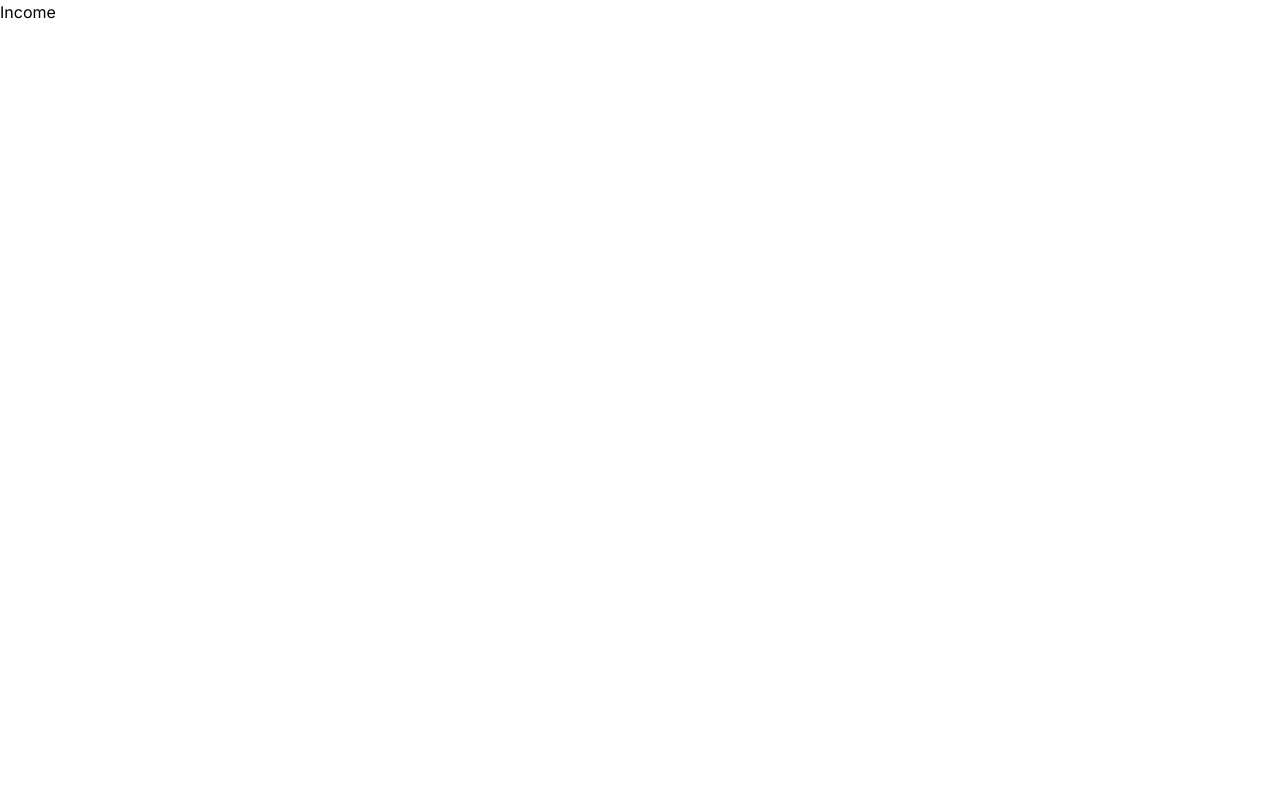
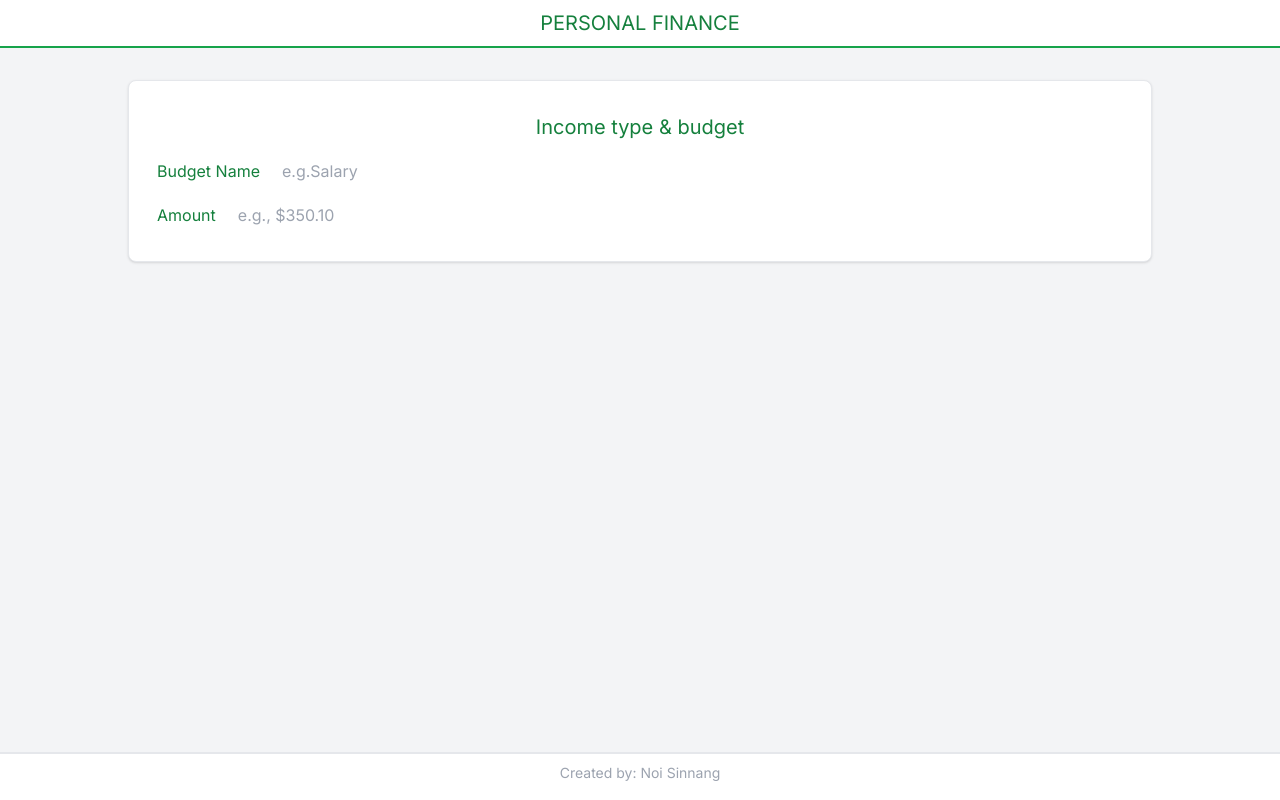
Before and after one commit to Noi-Git/finance-next-app, a Next.js app: page /income in a window 1280 px wide. Built offline with nearby package versions, Linux system fonts and the light colour scheme.

Commit message:
create navigation and income type card

```diff
--- a/package.json
+++ b/package.json
@@ -13,7 +13,8 @@
     "next": "14.2.3",
     "prisma": "^5.13.0",
     "react": "^18",
-    "react-dom": "^18"
+    "react-dom": "^18",
+    "react-router-dom": "^6.23.1"
   },
   "devDependencies": {
     "@types/node": "^20",
--- /dev/null
+++ b/src/app/expense/item-expense/page.tsx
@@ -0,0 +1,7 @@
+import React from 'react'
+
+const ItemExpense = () => {
+  return <div>ItemExpense</div>
+}
+
+export default ItemExpense
--- /dev/null
+++ b/src/app/expense/type-expense/page.tsx
@@ -0,0 +1,7 @@
+import React from 'react'
+
+const TypeIncome = () => {
+  return <div>TypeIncome</div>
+}
+
+export default TypeIncome
--- a/src/app/income/add-income/page.tsx
+++ /dev/null
@@ -1,7 +0,0 @@
-import React from 'react'
-
-const AddIncome = () => {
-  return <div> AddIncome</div>
-}
-
-export default AddIncome
--- /dev/null
+++ b/src/app/income/income.ts
@@ -0,0 +1,9 @@
+export const budgetCard =
+  'flex flex-col items-start justify-center self-start p-6 bg-white border border-gray-200 rounded-lg shadow hover:bg-gray-100 dark:bg-gray-800 dark:border-gray-700 dark:hover:bg-gray-700 m-8 w-[calc(80vw)]'
+
+export const cardTitle = 'text-xl flex text-center justify-center p-2 w-full'
+
+export const cardForm = 'p-1 w-full'
+
+export const cardLabel = 'pr-4'
+export const cardInput = 'w-80 p-1.5'
--- a/src/app/income/page.tsx
+++ b/src/app/income/page.tsx
@@ -1,7 +1,51 @@
 import React from 'react'
+import { budgetCard, cardForm, cardInput, cardLabel, cardTitle } from './income'
 
 const Income = () => {
-  return <div>Income</div>
+  return (
+    <>
+      <div className=' bg-gray-100 text-green-700 flex items-center justify-center h-[calc(88vh)]'>
+        <div className={budgetCard}>
+          <h2 className={cardTitle}>Income type & budget</h2>
+
+          <form method='POST' className={cardForm}>
+            <div>
+              <label className={cardLabel} htmlFor='newBudget'>
+                Budget Name
+              </label>
+              <input
+                type='text'
+                name='newBudget'
+                id='newBudget'
+                placeholder='e.g.Salary'
+                className={cardInput}
+                required
+              />
+            </div>
+          </form>
+          <form className={cardForm}>
+            <div>
+              <label className={cardLabel} htmlFor='newBudgetAmount'>
+                Amount
+              </label>
+              <input
+                type='number'
+                step='0.01'
+                name='newBudgetAmount'
+                id='newBudgetAmount'
+                placeholder='e.g., $350.10'
+                className={cardInput}
+                inputMode='decimal'
+                required
+              />
+            </div>
+          </form>
+          <input type='hidden' name='_action' value='createBudget' />
+          <button type='submit' className='btn btn--dark'></button>
+        </div>
+      </div>
+    </>
+  )
 }
 
 export default Income
--- /dev/null
+++ b/src/app/income/type-income/page.tsx
@@ -0,0 +1,7 @@
+import React from 'react'
+
+const TypeIncome = () => {
+  return <div> TypeIncome</div>
+}
+
+export default TypeIncome
--- a/src/app/layout.tsx
+++ b/src/app/layout.tsx
@@ -1,3 +1,6 @@
+import Notification from '@/components/Notification'
+import Navbar from '../components/Navbar'
+import Footer from '../components/Footer'
 import type { Metadata } from 'next'
 import { Inter } from 'next/font/google'
 import './globals.css'
@@ -16,7 +19,12 @@ export default function RootLayout({
 }>) {
   return (
     <html lang='en'>
-      <body className={inter.className}>{children}</body>
+      <body className={inter.className}>
+        {/* <Notification /> */}
+        <Navbar />
+        {children}
+        <Footer />
+      </body>
     </html>
   )
 }
--- /dev/null
+++ b/src/components/Footer.tsx
@@ -0,0 +1,13 @@
+import React from 'react'
+
+const Footer = () => {
+  return (
+    <>
+      <div className='h-10 text-sm text-gray-400 flex items-center justify-center border-t-2 '>
+        Created by: Noi Sinnang
+      </div>
+    </>
+  )
+}
+
+export default Footer
--- /dev/null
+++ b/src/components/Navbar.tsx
@@ -0,0 +1,14 @@
+import Link from 'next/link'
+import React from 'react'
+
+const Navbar = () => {
+  return (
+    <>
+      <div className='text-xl h-12 text-green-700 flex items-center justify-center border-b-2 border-b-green-600 uppercase'>
+        <Link href='/'>Personal Finance</Link>
+      </div>
+    </>
+  )
+}
+
+export default Navbar
--- /dev/null
+++ b/src/components/Notification.tsx
@@ -0,0 +1,7 @@
+import React from 'react'
+
+const Notification = () => {
+  return <div>Notification</div>
+}
+
+export default Notification
```
Also changed, not shown: src/app/globals.css (line endings or trailing spaces), 1 other file (tests, documents, lock files or other folders).
